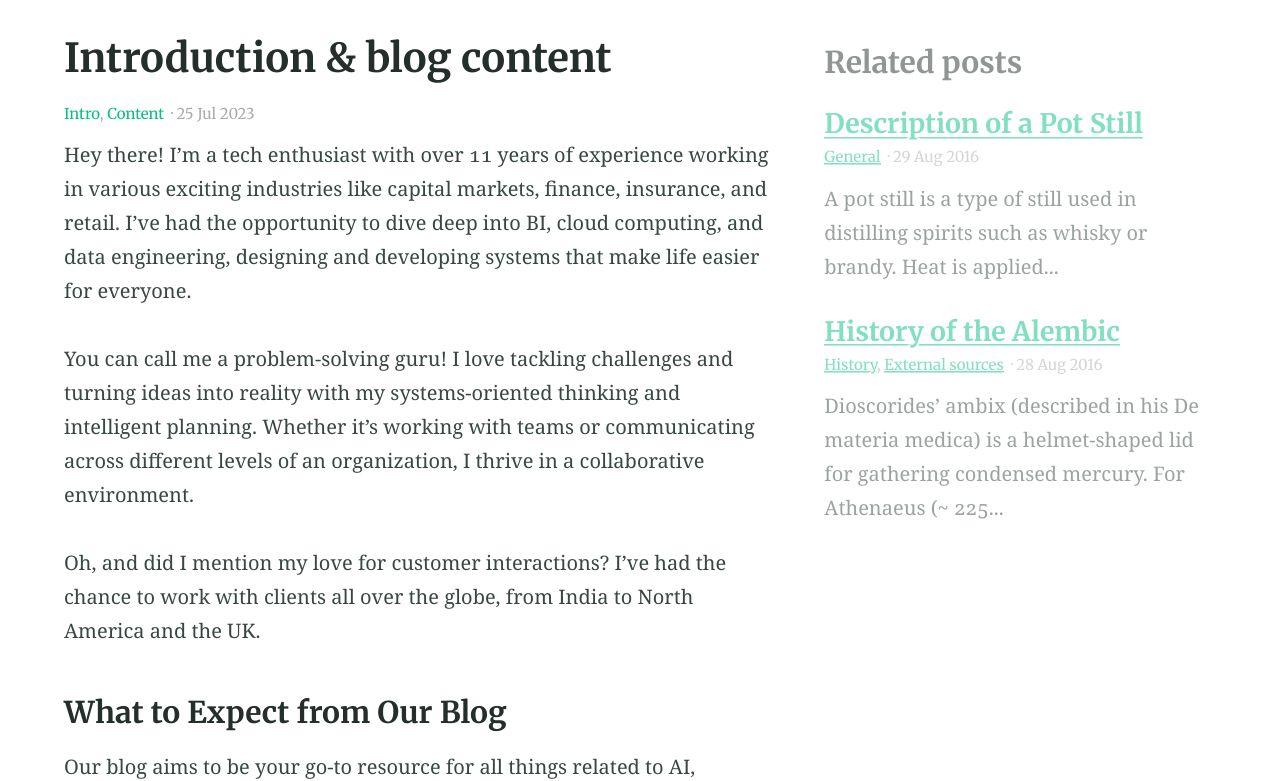
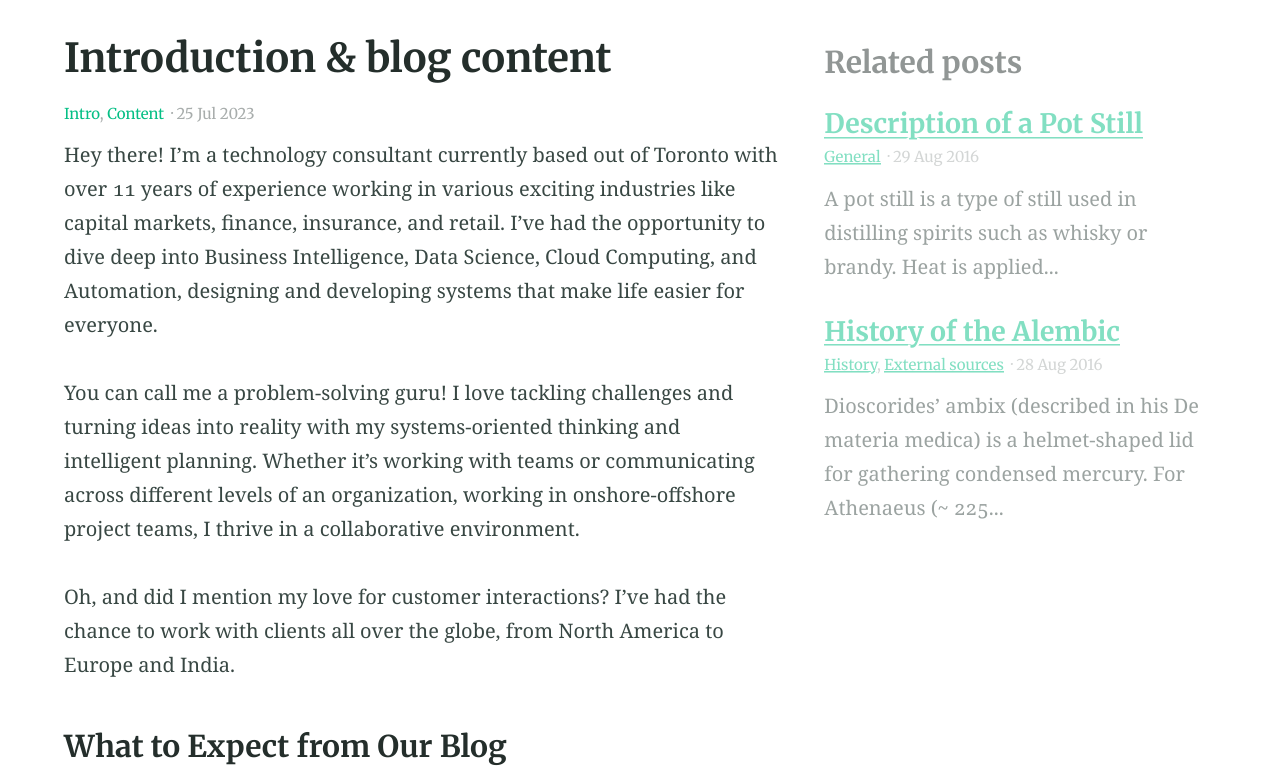
Before and after one commit to aaa-blog/aaa-blog.github.io, a Jekyll site: the page built from _posts/2023-07-25-intro-content.md, in a window 1280 px wide and 900 px high, scrolled down 293 px, cut to the strip 119-900 px from the top of the window. Built offline with Jekyll 4.4.1, drawn with Linux system fonts in a browser that asks for light colours; some of the changed text lies outside the part shown.

Commit message:
Minor adjustments in intro & index

```diff
--- a/_posts/2023-07-25-intro-content.md
+++ b/_posts/2023-07-25-intro-content.md
@@ -7,11 +7,11 @@ feature_image: "https://picsum.photos/2560/600?image=872"
 aside: true
 ---
 
-Hey there! I'm a tech enthusiast with over 11 years of experience working in various exciting industries like capital markets, finance, insurance, and retail. I've had the opportunity to dive deep into BI, cloud computing, and data engineering, designing and developing systems that make life easier for everyone.
+Hey there! I'm a technology consultant currently based out of Toronto with over 11 years of experience working in various exciting industries like capital markets, finance, insurance, and retail. I've had the opportunity to dive deep into Business Intelligence, Data Science, Cloud Computing, and Automation, designing and developing systems that make life easier for everyone.
 
-You can call me a problem-solving guru! I love tackling challenges and turning ideas into reality with my systems-oriented thinking and intelligent planning. Whether it's working with teams or communicating across different levels of an organization, I thrive in a collaborative environment.
+You can call me a problem-solving guru! I love tackling challenges and turning ideas into reality with my systems-oriented thinking and intelligent planning. Whether it's working with teams or communicating across different levels of an organization, working in onshore-offshore project teams, I thrive in a collaborative environment.
 
-Oh, and did I mention my love for customer interactions? I've had the chance to work with clients all over the globe, from India to North America and the UK.
+Oh, and did I mention my love for customer interactions? I've had the chance to work with clients all over the globe, from North America to Europe and India.
 
 <!-- more -->
 
@@ -32,4 +32,4 @@ Our blog aims to be your go-to resource for all things related to AI, Analytics,
 * Q&A and Community Interaction: Engage with our community, ask questions, and participate in discussions with fellow tech enthusiasts and experts.
 
 
-##### _Join me on this journey of technology and innovation as we explore the fascinating world of data, systems, and everything in between. Let's dive into the latest trends and discoveries together & join me on social!
+##### _Join me on this journey of technology and innovation as we explore the fascinating world of data, systems, and everything in between. Let's dive into the latest trends and discoveries together & join me on social!_
```
Also changed, not shown: index.md (+3 -3 lines).
